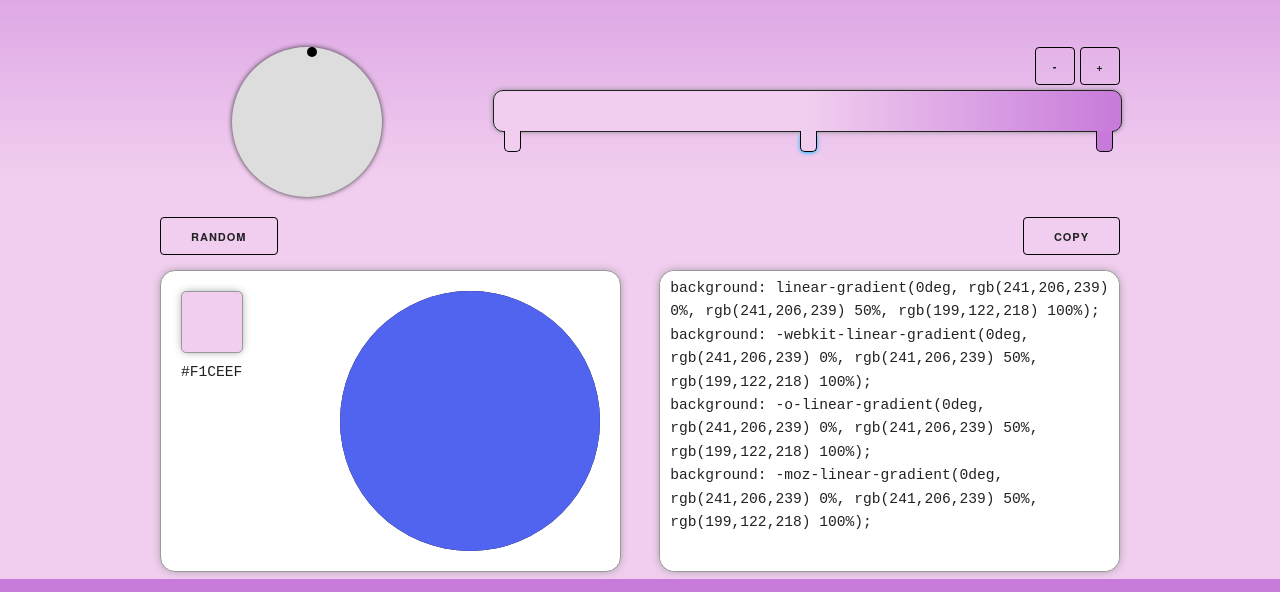
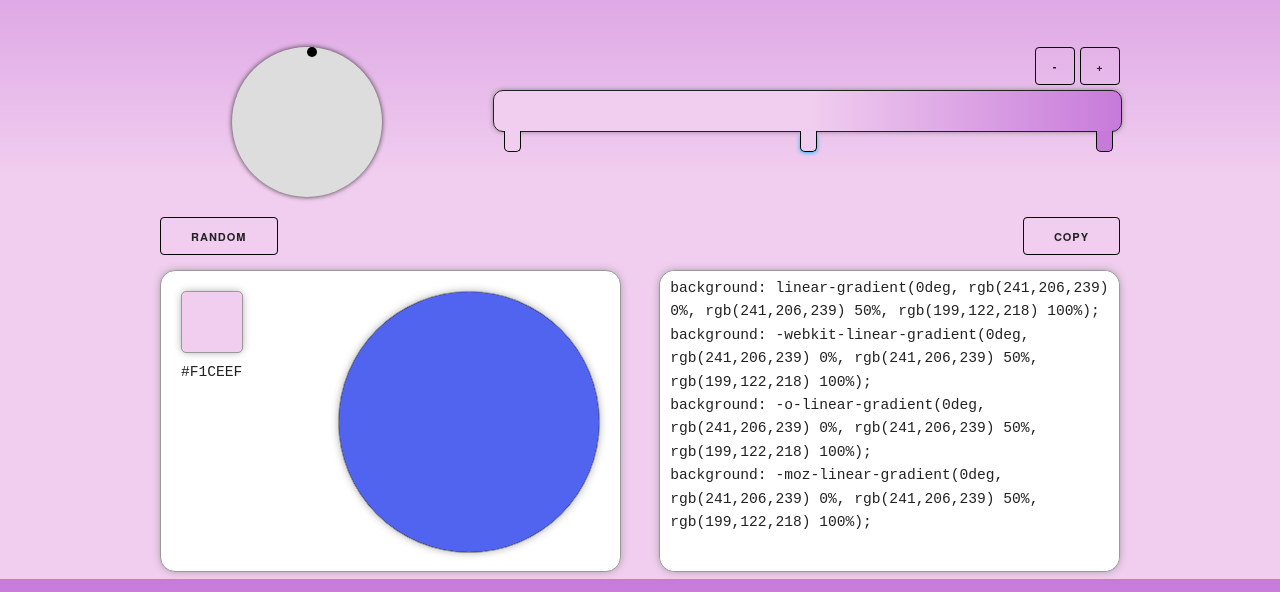
Before and after one commit to BlackAtlasStudio/gradient, a plain HTML site: page index.html in a window 1280 px wide. Shown: the part 221-813 px from the top of the page. Drawn offline with Linux system fonts and the light colour scheme.

Commit message:
Adjust border styling for canvas

```diff
--- a/css/main.css
+++ b/css/main.css
@@ -47,6 +47,8 @@ body {
   right: 20px;
   background-color: black;
   border-radius: 50%;
+  box-shadow: 0px 0px 10px -2px #888;
+  border: 1px solid #999;
 }
 
 .active-color {
```
